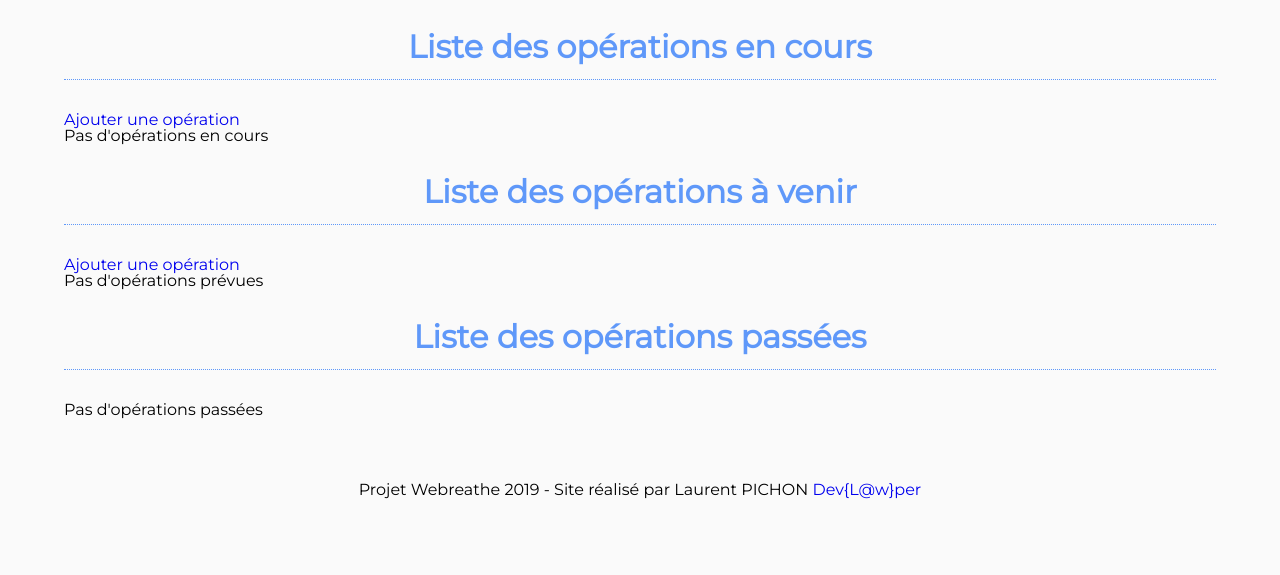
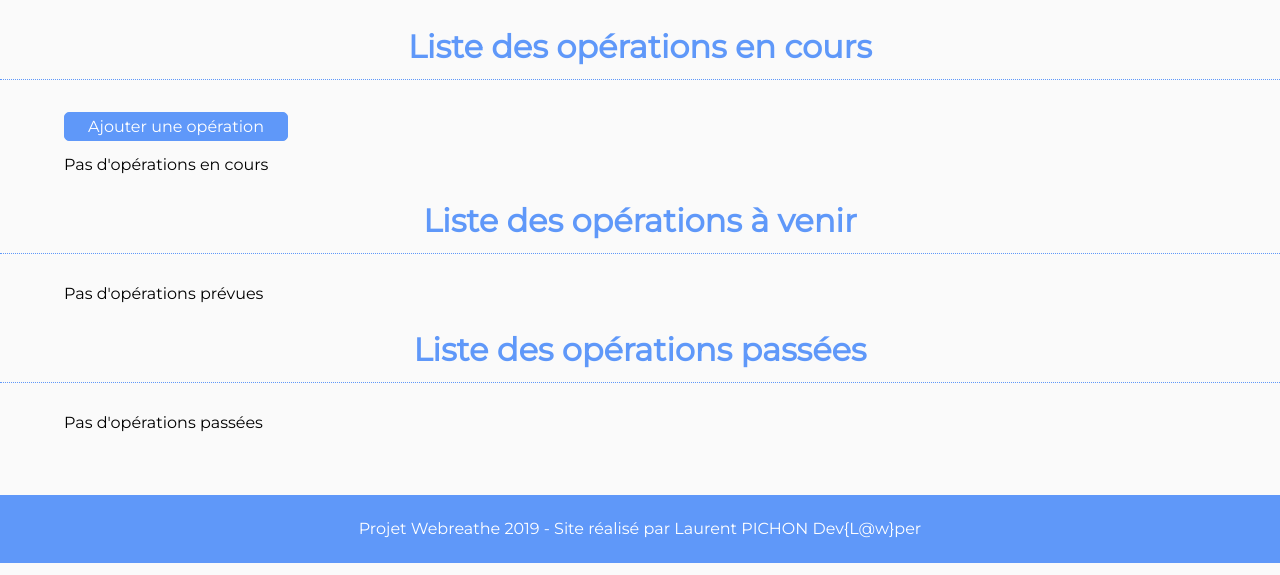
Before and after one commit to devlawper/projet-webreathe, a PHP site: page /liste-operations in a window 1280 px wide. Shown: the part 225-800 px from the top of the page. Run offline with PHP 8.4, Linux system fonts and the light colour scheme; the visitor is signed in with stand-in values (Sample User, id 1); data that the repository does not hold is empty; some libraries are stand-ins or nearby versions.

Commit message:
Mise en page liste des opérations

```diff
--- a/src/css/style.css
+++ b/src/css/style.css
@@ -100,7 +100,7 @@ button {
 .btn {
   cursor: pointer;
   text-align: center;
-  padding: 1% 3%;
+  padding: 0.5% 2%;
   border-radius: 5px;
   color: #FFF;
   border: 1px solid #5F98F9;
@@ -110,6 +110,10 @@ button {
 .btn:hover {
   color: #5F98F9;
   background: #FFF; }
+
+.ib {
+  display: inline-block;
+  margin-bottom: 1rem; }
 
 /* **************************** */
 /* ******** STYLE FLEX ******** */
@@ -382,7 +386,7 @@ table tbody tr:nth-child(odd) {
   table tbody tr:nth-child(odd) .btn {
     cursor: pointer;
     text-align: center;
-    padding: 1% 3%;
+    padding: 0.5% 2%;
     border-radius: 5px;
     color: #5F98F9;
     border: 1px solid #FFF;
@@ -393,7 +397,7 @@ table tbody tr:nth-child(odd) {
     background: #5F98F9; }
 
 th, td {
-  padding: 1% 2%;
+  padding: 0.5rem 1rem;
   border: 1px solid #000; }
 
 .canvasjs-chart-canvas {
@@ -405,16 +409,17 @@ th, td {
   border-radius: 4px;
   padding: 1% 2%; }
 .formulaire legend {
-  font-weight: bold; }
+  font-weight: bold;
+  color: #5F98F9; }
 
 /* **************************** */
 /* ******* STYLE FOOTER ******* */
 /* **************************** */
-.top {
-  text-align: right;
-  position: fixed;
-  left: 91%;
-  width: 5%;
-  top: 91%; }
+footer {
+  background-color: #5F98F9;
+  color: #FFF;
+  padding: 2%; }
+  footer a {
+    color: #FFF; }
 
 /*# sourceMappingURL=style.css.map */
--- a/src/scss/style.scss
+++ b/src/scss/style.scss
@@ -102,7 +102,7 @@ button {
 .btn {
   cursor: pointer;
   text-align: center;
-  padding: 1% 3%;
+  padding: 0.5% 2%;
   border-radius: 5px;
   color: #FFF;
   border: 1px solid #5F98F9;
@@ -112,6 +112,10 @@ button {
 .btn:hover {
   color: #5F98F9;
   background: #FFF;
+}
+.ib {
+  display: inline-block;
+  margin-bottom: 1rem;
 }
 
 /* **************************** */
@@ -344,7 +348,7 @@ table tbody tr:nth-child(odd) {
  .btn {
   cursor: pointer;
   text-align: center;
-  padding: 1% 3%;
+  padding: 0.5% 2%;
   border-radius: 5px;
   color: #5F98F9;
   border: 1px solid #FFF;
@@ -358,7 +362,7 @@ table tbody tr:nth-child(odd) {
 }
 
 th, td {
-  padding:1% 2%;
+  padding:0.5rem 1rem;
   border:1px solid #000;
 }
 .canvasjs-chart-canvas {
@@ -374,6 +378,7 @@ th, td {
   }
   legend {
     font-weight: bold;
+    color: #5F98F9;
   }
 }
 
@@ -381,10 +386,11 @@ th, td {
 /* ******* STYLE FOOTER ******* */
 /* **************************** */
 
-.top {
-  text-align: right;
-  position: fixed;
-  left: 91%;
-  width: 5%;
-  top: 91%;
+footer {
+  background-color: #5F98F9;
+  color: #FFF;
+  padding: 2%;
+  a{
+    color: #FFF;
+  }
 }
--- a/src/templates/index.phtml
+++ b/src/templates/index.phtml
@@ -4,7 +4,7 @@
     <h1>Tableau de bord</h1>
     <article class="container">
         <h2>Bienvenue <?= $_SESSION['user']?> </h2>
-        <p><a href="php/deconnect.php">Déconnexion</a></p>
+        <p><a class="btn" href="php/deconnect.php">Déconnexion</a></p>
     </article>
 </section>
 
--- a/src/templates/liste-operations.phtml
+++ b/src/templates/liste-operations.phtml
@@ -7,9 +7,9 @@ if(!is_technicien()){
 
 
 <!-- Sinon on affiche le tableau des opérations -->
+<h1>Liste des opérations en cours</h1>
 <section class="container">
-    <h1>Liste des opérations en cours</h1>
-    <a href="ajout-operation.php">Ajouter une opération</a>
+    <a class="btn ib" href="ajout-operation.php">Ajouter une opération</a>
     <?php if(empty($operations)): ?>
     <p>Pas d'opérations en cours</p>
     <?php else:?>
@@ -29,8 +29,8 @@ if(!is_technicien()){
                 <td><?= $operation['marque'] ?></td>
                 <td><?= $operation['modele'] ?></td>
                 <td>
-                    <a href="modif-operation.php?id=<?=$operation['id'] ?>">Modifier</a> -
-                    <a href="detail-operation.php?id=<?=$operation['id'] ?>">Détail</a>
+                    <a class="btn" href="modif-operation.php?id=<?=$operation['id'] ?>">Modifier</a> -
+                    <a class="btn" href="detail-operation.php?id=<?=$operation['id'] ?>">Détails</a>
                 </td>
             </tr>
             <?php endforeach; ?>
@@ -38,9 +38,8 @@ if(!is_technicien()){
     </table>
     <?php endif;?>
 </section>
+<h1>Liste des opérations à venir</h1>
 <section class="container">
-    <h1>Liste des opérations à venir</h1>
-    <a href="ajout-operation.php">Ajouter une opération</a>
     <?php if(empty($prevus)): ?>
     <p>Pas d'opérations prévues</p>
     <?php else:?>
@@ -60,8 +59,8 @@ if(!is_technicien()){
                 <td><?= $prevu['marque'] ?></td>
                 <td><?= $prevu['modele'] ?></td>
                 <td>
-                    <a href="modif-operation.php?id=<?=$prevu['id'] ?>">Modifier</a> -
-                    <a href="detail-operation.php?id=<?=$prevu['id'] ?>">Détail</a>
+                    <a class="btn" href="modif-operation.php?id=<?=$prevu['id'] ?>">Modifier</a> -
+                    <a class="btn" href="detail-operation.php?id=<?=$prevu['id'] ?>">Détails</a>
                 </td>
             </tr>
             <?php endforeach; ?>
@@ -69,8 +68,8 @@ if(!is_technicien()){
     </table>
     <?php endif; ?>
 </section>
+<h1>Liste des opérations passées</h1>
 <section class="container">
-    <h1>Liste des opérations passées</h1>
     <?php if(empty($historiques)): ?>
     <p>Pas d'opérations passées</p>
     <?php else:?>
@@ -90,7 +89,7 @@ if(!is_technicien()){
                 <td><?= $historique['marque'] ?></td>
                 <td><?= $historique['modele'] ?></td>
                 <td>
-                    <a href="detail-operation.php?id=<?=$historique['id'] ?>">Détail</a>
+                    <a class="btn" href="detail-operation.php?id=<?=$historique['id'] ?>">Détails</a>
                 </td>
             </tr>
             <?php endforeach; ?>
--- a/src/templates/liste-user.phtml
+++ b/src/templates/liste-user.phtml
@@ -6,12 +6,14 @@ if(!is_administrateur()){
 ?>
 
 <!-- Sinon on affiche le tableau des gestionnaire ou des technicien en fonction du lien cliqué -->
-<section class="container">
+
 <?php if ($_GET['role']=='gestionnaire'):?>
 <h1>Liste des gestionnaires</h1>
+<section class="container">
     <a href="ajout-user.php?role=gestionnaire">Ajouter un gestionnaire</a>
     <?php elseif ($_GET['role']=='technicien'):?>
     <h1>Liste des techniciens</h1>
+    <section class="container">
         <a href="ajout-user.php?role=technicien">Ajouter un technicien</a>
         <?php endif;?>
         <table class="table">
```
Also changed, not shown: src/templates/liste-vehicules.phtml (line endings or trailing spaces), 1 other file. Lines whose indentation alone changed are shown as unchanged.
